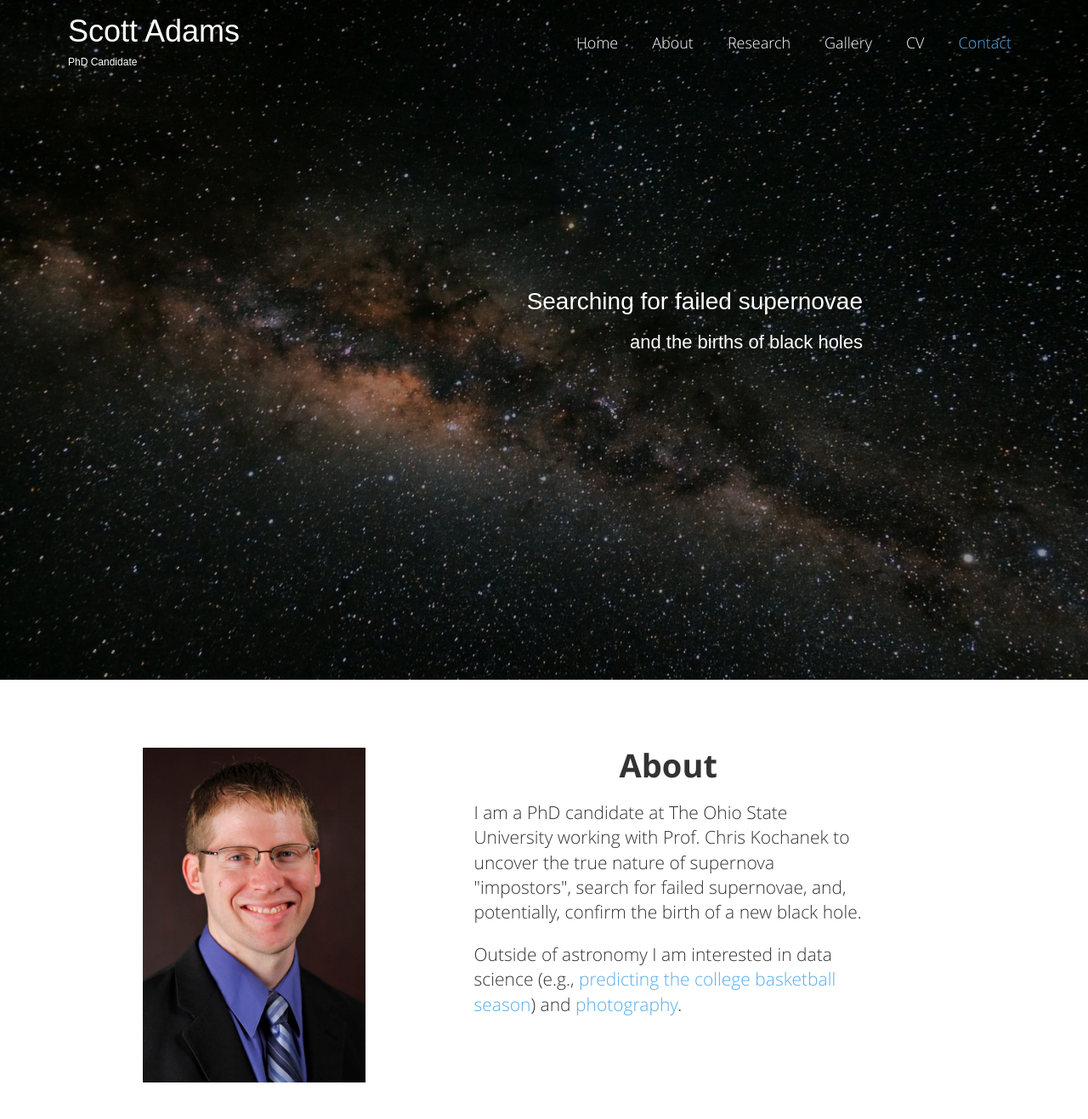
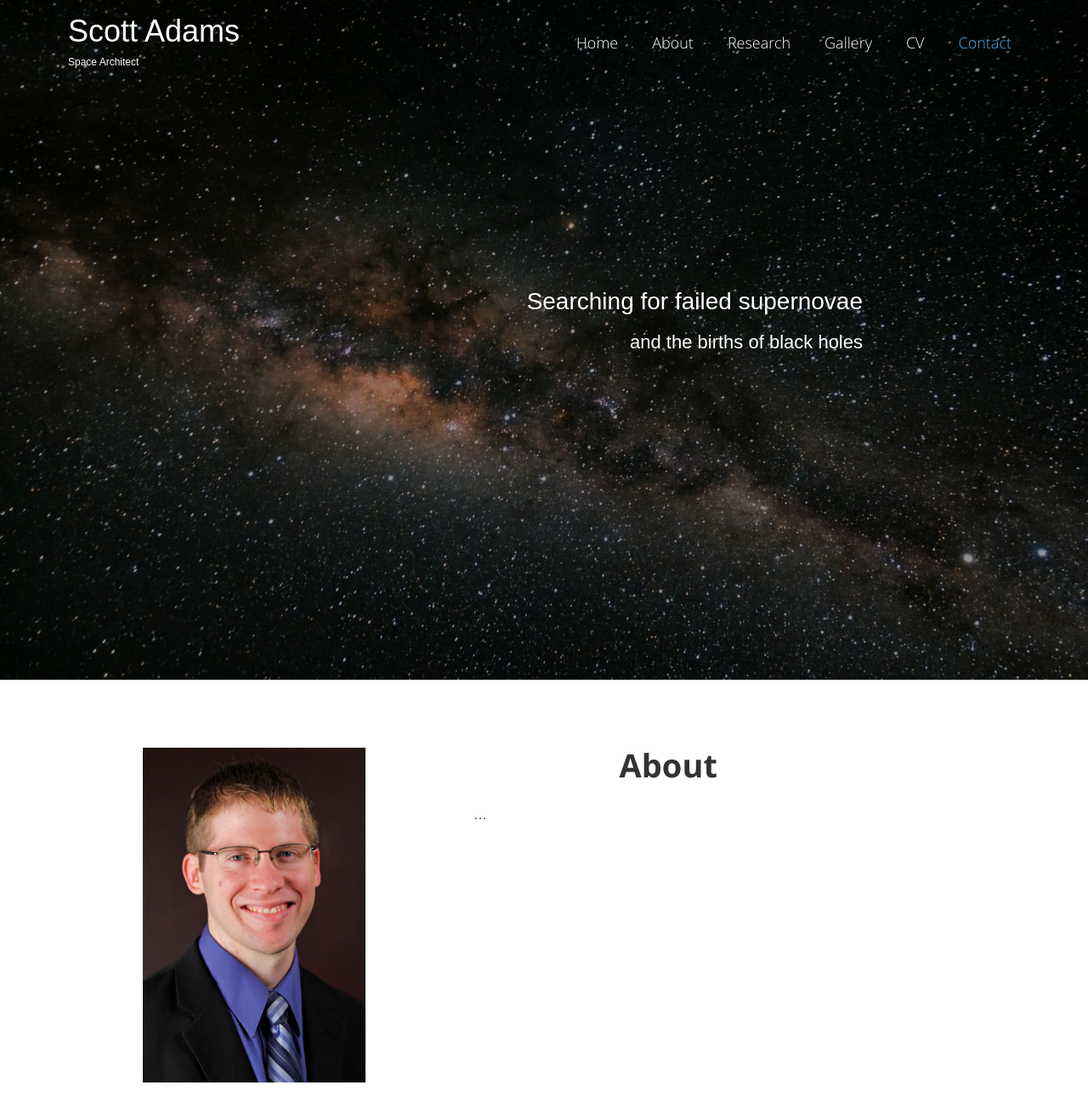
Before and after one commit to astroadams/astroadams.github.io, a website: page index.html in a window 1280 px wide. Shown: the top 1317 px of the page at 85% size. Drawn offline with Linux system fonts and the light colour scheme; some icons are missing; a web font is replaced by a local one.

Commit message:
trimming down index.html

```diff
--- a/index.html
+++ b/index.html
@@ -66,7 +66,7 @@
 							<!-- name-and-slogan -->
 							<div class="site-name-and-slogan smooth-scroll">
 								<div class="site-name"><a href="#banner">Scott Adams</a></div>
-								<div class="site-slogan">PhD Candidate</div>
+								<div class="site-slogan">Space Architect</div>
                                                                 <!--<div class="site-slogan">Free Bootstrap Theme by <a target="_blank" href="http://htmlcoder.me">HtmlCoder</a></div> -->
 							</div>
 
@@ -159,8 +159,7 @@
                                                         </div>
                                                         <div class="col-md-5 col-md-offset-1">
 								<h1 id="about" class="title text-center">About</h1>
-								<p class="lead">I am a PhD candidate at The Ohio State University working with Prof. Chris Kochanek to uncover the true nature of supernova "impostors", search for failed supernovae, and, potentially, confirm the birth of a new black hole.</p>
-								<p class="lead">Outside of astronomy I am interested in data science (e.g., <a href="http://www.astronomy.ohio-state.edu/~sadams/bball/index.html" target="_blank" title="College Basketball Predictions">predicting the college basketball season</a>) and <a href="#gallery" class="scrollspy smooth-scroll" >photography</a>.
+								<p class="lead">...</p>
 							</div>
 						</div>
 					</div>
```
